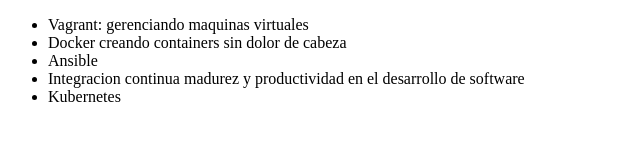
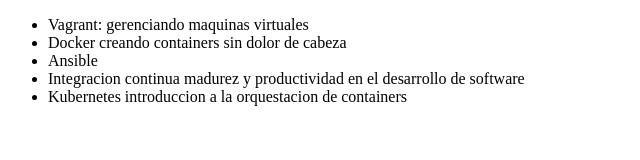
Before and after one commit to ricarto1/curso-alura-git, a plain HTML site: page index.html in a window 1280 px wide. Shown: the whole page, without its empty margins (0-640 px from the left). Drawn offline with Linux system fonts and the light colour scheme.

Commit message:
modificando el nombre del curso de kubernetes

```diff
--- a/index.html
+++ b/index.html
@@ -10,7 +10,7 @@
          <li> Docker creando containers sin dolor de cabeza </li>
          <li> Ansible </li>
          <li> Integracion continua madurez y productividad en el desarrollo de software</li>
-         <li> Kubernetes </li>
+         <li> Kubernetes introduccion a la orquestacion de containers </li>
      </ul>
 </body>
 </html>
```
